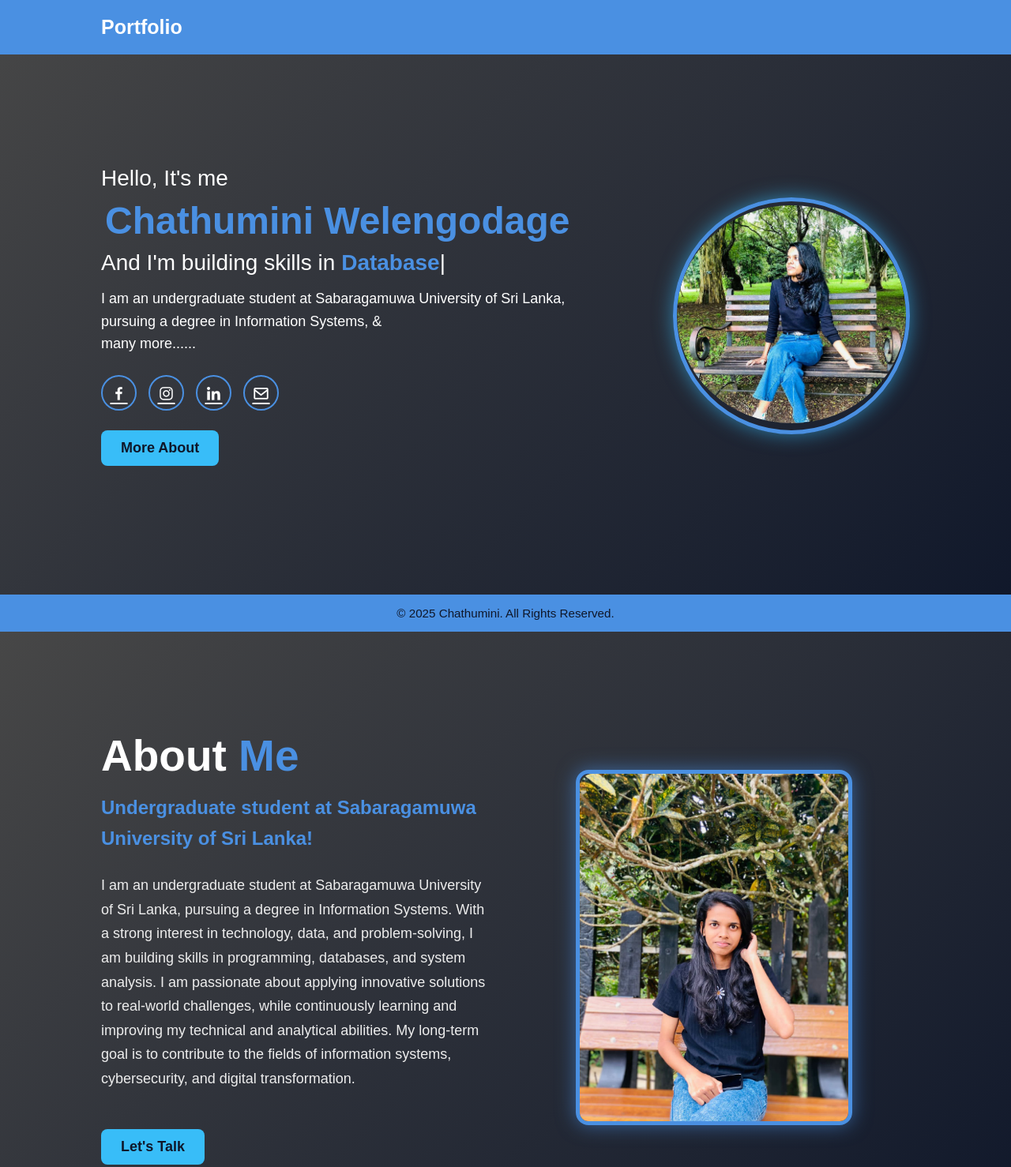
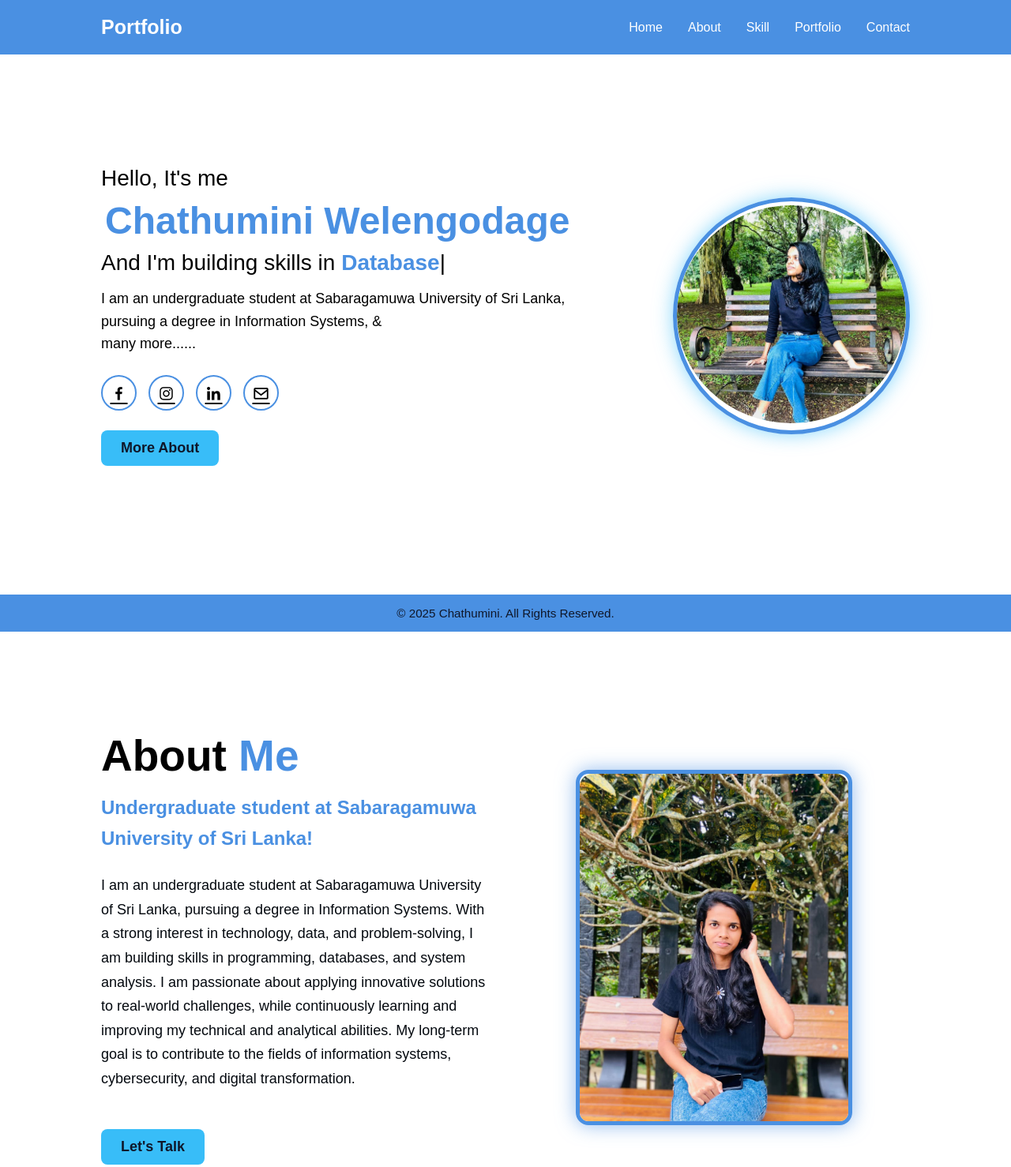
Before and after one commit to ChathuminiWelengodage/MyPortfolioWebsite, a plain HTML site: page index.html in a window 1280 px wide. Shown: the top 1478 px of the page at 79% size. Drawn offline with nearby package versions, Linux system fonts and the light colour scheme.

Commit message:
added new features

```diff
--- a/style.css
+++ b/style.css
@@ -41,7 +41,7 @@ body
     text-decoration: none;
     font-weight: 500;
     transition: 0.3s;
-    opacity: 0;
+    opacity: 1;
     animation: slideTop 0.5s ease forwards;
     animation-delay: calc(.2s * var(--i));
 }
@@ -148,9 +148,8 @@ body
     justify-content: space-between;
     min-height: 100vh;
     padding: 60px 10%;
-    background: linear-gradient(135deg, #474747, #0f172a);
-;
-    color: #fff;
+    background: #fff;
+    color: black;
 }
 
 /* ===== Left Content ===== */
@@ -162,7 +161,7 @@ body
     font-size: 28px;
     font-weight: 500;
     margin-bottom: 10px;
-    color: #fff; /* soft accent */
+    color: black; /* soft accent */
 }
 
 .home-content h1 {
@@ -181,7 +180,7 @@ body
     margin-top: 15px;
     font-size: 18px;
     line-height: 1.6;
-    color: #fff;
+    color: black;
 }
 
 /* ===== Social Icons ===== */
@@ -196,7 +195,7 @@ body
     align-items: center;
     justify-content: center;
     font-size: 22px;
-    color: #fff;
+    color: black;
     border: 2px solid #4A90E2;
     border-radius: 50%;
     width: 45px;
@@ -348,7 +347,7 @@ body
     position: relative;
     width: 100%;
     min-height: 100vh;
-    background: linear-gradient(135deg, #474747, #0f172a);
+    background: #fff;
     display: grid;
     grid-template-columns: 1fr 1fr; /* text left, image right */
     align-items: center;
@@ -358,7 +357,7 @@ body
 
 /* Text */
 .about-text h2 {
-    color: #fff;
+    color: black;
     font-size: 55px;
     font-weight: 700;
     margin-bottom: 15px;
@@ -377,7 +376,7 @@ body
 }
 
 .about-text p {
-    color: #ededed;
+    color: #04090f;
     font-size: 18px;
     line-height: 1.7;
     margin-bottom: 3rem;
@@ -528,7 +527,7 @@ body
     width: 100%;
     height: 100vh;
     padding: 40px 10%;
-    background: linear-gradient(135deg, #474747, #0f172a);
+    background: #333;
 
 }
 
@@ -537,7 +536,7 @@ body
     font-size: 55px;
     margin-bottom: 10px;
     font-weight: bold;
-    color: #fff;
+    color: black;
 }
 
 .myskills h2 span {
@@ -547,7 +546,7 @@ body
 .myskills h3 {
     font-size: 1.4rem;
     margin-bottom: 40px;
-    color: #fff;
+    color: #4A90E2;
 }
 
 /* Skill Bars Container */
@@ -789,7 +788,7 @@ body
 .contact {
   width: 100%;
   padding: 60px 10%;
-  background: linear-gradient(135deg, #474747, #0f172a);
+  background: #fff;
 }
 
 .contact-container {
@@ -1081,7 +1080,7 @@ form h2.heading {
     width: 100%;
     min-height: 100vh; /* use min-height instead of fixed height */
     padding: 40px 10%;
-    background: linear-gradient(135deg, #474747, #0f172a);
+    background: #fff;
     text-align: center;
 }
 
@@ -1096,7 +1095,7 @@ form h2.heading {
     line-height: 1;
     margin-bottom: 10px;
     font-weight: bold;
-    color: #fff;
+    color: black;
     opacity: 0;
     animation: fadeInUp 1s ease forwards;
     animation-delay: 0.2s;
```
